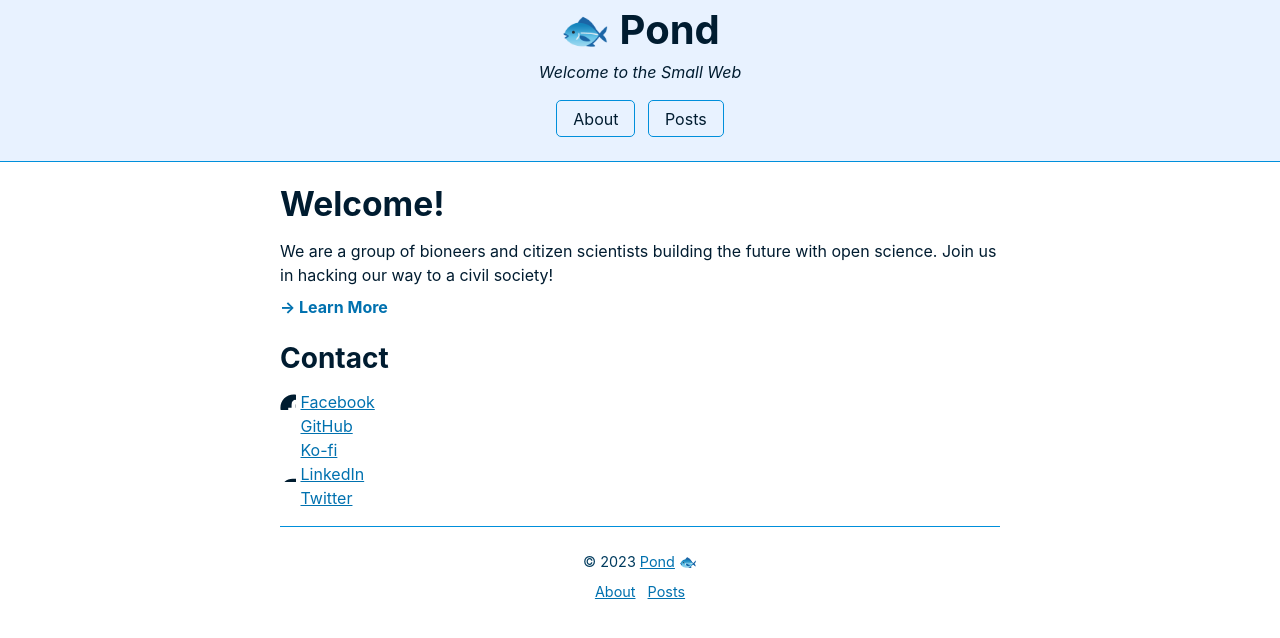
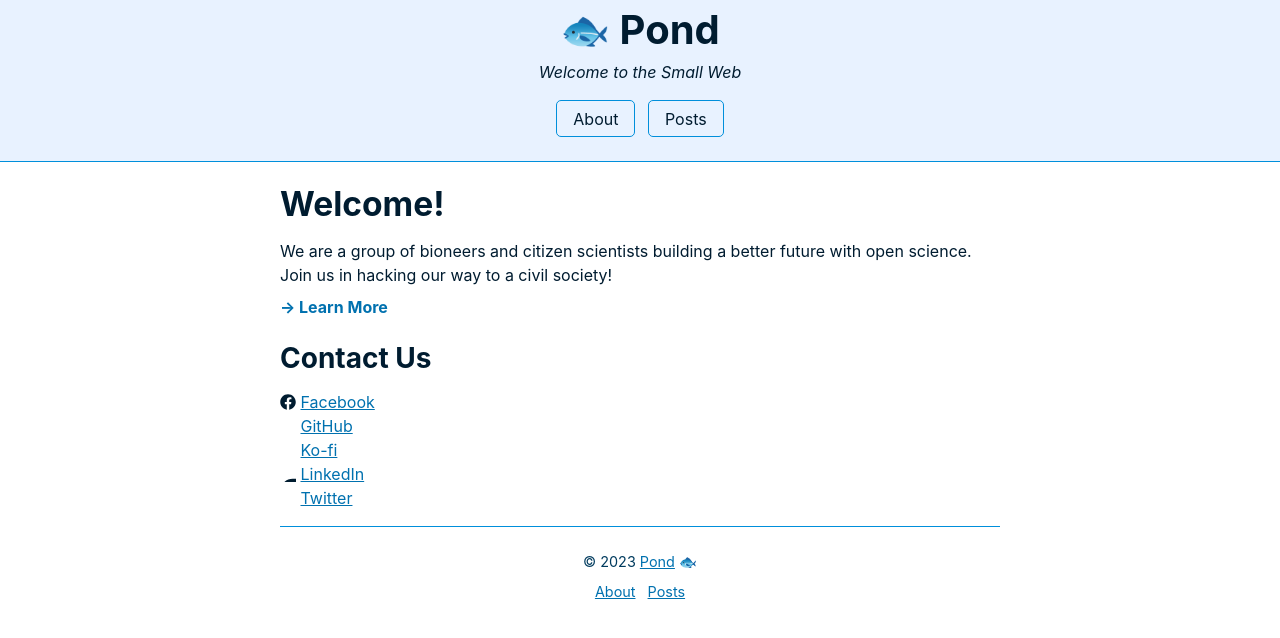
Before and after one commit to megdna/pond, a Jekyll site: the page built from pages/home.md, in a window 1280 px wide. Shown: the top 638 px of the page. Built offline with Jekyll 4.4.1, drawn with Linux system fonts in a browser that asks for light colours.

Commit message:
Update home.md

```diff
--- a/pages/home.md
+++ b/pages/home.md
@@ -3,14 +3,14 @@ layout: post
 permalink: /
 title: Welcome!
 ---
-We are a group of bioneers and citizen scientists building the future with open science. Join us in hacking our way to a civil society!
+We are a group of bioneers and citizen scientists building a better future with open science. Join us in hacking our way to a civil society!
 
 <nav><a href="{{ site.baseurl }}/about">Learn More</a></nav>
 
-### Contact
+### Contact Us
 
 <div>
-<svg class="icon" viewBox="0 0 300 300"><path d="M504 256C504 119 393 8 256 8S8 119 8 256c0 123.78 90.69 226.38 209.25 245V327.69h-63V256h63v-54.64c0-62.15 37-96.48 93.67-96.48 27.14 0 55.52 4.84 55.52 4.84v61h-31.28c-30.8 0-40.41 19.12-40.41 38.73V256h68.78l-11 71.69h-57.78V501C413.31 482.38 504 379.78 504 256z"/></svg>
+<svg class="icon" viewBox="0 0 512 512"><path d="M504 256C504 119 393 8 256 8S8 119 8 256c0 123.78 90.69 226.38 209.25 245V327.69h-63V256h63v-54.64c0-62.15 37-96.48 93.67-96.48 27.14 0 55.52 4.84 55.52 4.84v61h-31.28c-30.8 0-40.41 19.12-40.41 38.73V256h68.78l-11 71.69h-57.78V501C413.31 482.38 504 379.78 504 256z"/></svg>
 <a href="https://www.facebook.com/bioshack" target="_blank">Facebook</a>
 </div>
 <div>
```
